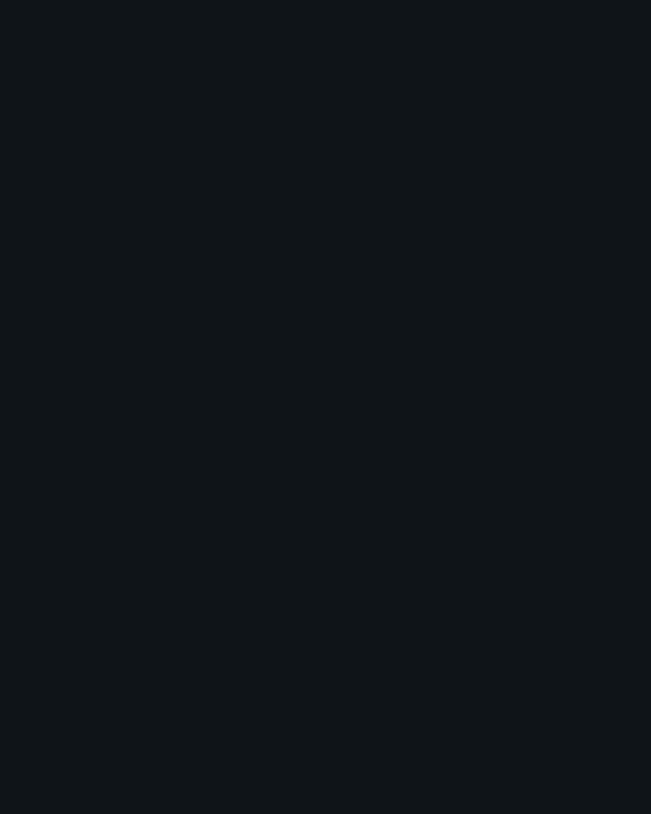
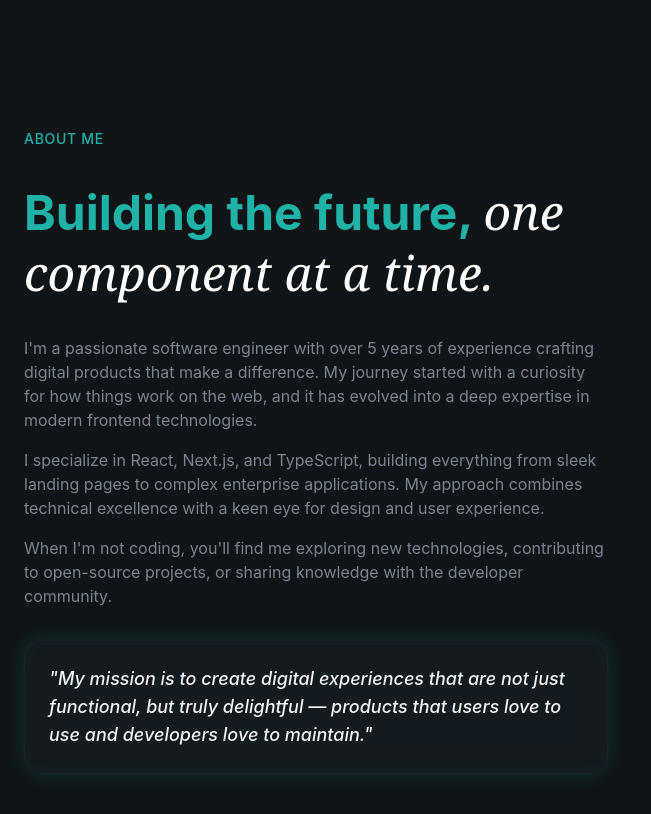
Before and after one commit to DanishRajawat09/Dev-Portfolio, a React (Vite) app: page / in a window 1280 px wide. Shown: the part 1000-1814 px from the top of the page, without its empty margins (0-651 px from the left). Before the commit the page ends 998 px from the top, so only its background shows below. Built offline with nearby package versions, Linux system fonts and the light colour scheme.

Commit message:
about section left side done

```diff
--- a/src/App.jsx
+++ b/src/App.jsx
@@ -2,14 +2,15 @@ import React from 'react'
 
 import Hero from './sections/Hero.jsx'
 import Navbar from "./layout/Navbar.jsx"
+import About from './sections/About.jsx'
 const App = () => {
   return (
     <div className='min-h-screen overflow-x-hidden'>
       <Navbar/>
       <main>
         <Hero/>
-        {/* <About/>
-        <Projects/>
+        <About/>
+        {/* <Projects/>
         <Experience/>
         <Testimonials/>
         <Contact/> */}
--- a/src/layout/Navbar.jsx
+++ b/src/layout/Navbar.jsx
@@ -70,12 +70,15 @@ const Navbar = () => {
               <a
                 key={i}
                 className="text-lg text-muted-foreground hover:text-foreground py-2 "
+                onClick={() => setIsMobileMenuOpen(false)}
                 href={link.href}
               >
                 {link.label}
               </a>
             ))}
-            <Button>Contact Me</Button>
+            <Button onClick={() => setIsMobileMenuOpen(false)}>
+              Contact Me
+            </Button>
           </div>
         </div>
       )}
--- a/src/sections/About.jsx
+++ b/src/sections/About.jsx
@@ -1,11 +1,76 @@
-import React from 'react'
-
+import { Code2, Lightbulb, Rocket, Users } from "lucide-react";
+import React from "react";
+const highlights = [
+  {
+    icon: Code2,
+    title: "Clean code",
+    description:
+      "Writing maintainable, scalable code that stands the test of time",
+  },
+  {
+    icon: Rocket,
+    title: "Performance",
+    description:
+      "Optimizing for speed and delivering lightning-fast user experiences",
+  },
+  {
+    icon: Users,
+    title: "Collaboration",
+    description: "Working closely with teams to bring ideas to life.",
+  },
+  {
+    icon: Lightbulb,
+    title: "Innovation",
+    description:
+      "Staying ahead with the latest technologies and best practices.",
+  },
+];
 const About = () => {
   return (
-    <section>
+    <section id="about" className="py-32 relative overflow-hidden">
+      <div className="container mx-auto px-6 relative z-10">
+        <div className="grid lg:grid-cols-2 gap-16 items-center ">
+          {/* left Column */}
+          <div className="space-y-8 ">
+            <div className="animation-fade-in">
+              <span className="text-secondary-foreground text-sm font-medium tracking-wider uppercase">About Me</span>
+            </div>
+            <h2 className="text-4xl md:text-5xl font-bold leading-tight animation-fade-in animation-delay-100 text-secondary-foreground">
+              Building the future, <span className="font-serif italic font-normal text-white ">one component at a time.</span>
+            </h2>
+                  <div className="space-y-4 text-muted-foreground animate-fade-in animation-delay-200">
+              <p>
+                I'm a passionate software engineer with over 5 years of
+                experience crafting digital products that make a difference. My
+                journey started with a curiosity for how things work on the web,
+                and it has evolved into a deep expertise in modern frontend
+                technologies.
+              </p>
+              <p>
+                I specialize in React, Next.js, and TypeScript, building
+                everything from sleek landing pages to complex enterprise
+                applications. My approach combines technical excellence with a
+                keen eye for design and user experience.
+              </p>
+              <p>
+                When I'm not coding, you'll find me exploring new technologies,
+                contributing to open-source projects, or sharing knowledge with
+                the developer community.
+              </p>
+            </div>
+            <div className="glass rounded-2xl p-6 glow-border animation-fade-in animation-delay-300">
+              <p className="text-lg font-medium italic text-foreground">
+                 "My mission is to create digital experiences that are not just
+                functional, but truly delightful — products that users love to
+                use and developers love to maintain."
+              </p>
 
+            </div>
+          </div>
+        </div>
+      </div>
     </section>
-  )
-}
+  );
+};
 
-export default About
+export default About;
```
